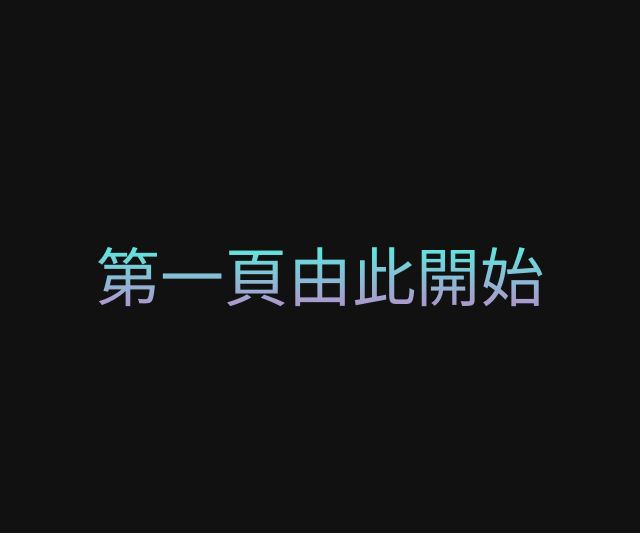
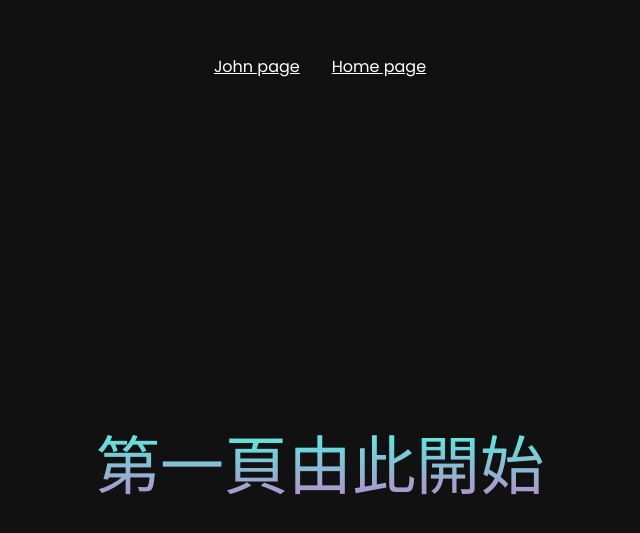
Before and after one commit to connectshark/vue-sass-template, a Vue app: page / in a window 1280 px wide. Shown: the part 121-654 px from the top of the page, without its empty margins (320-960 px from the left). Built offline with nearby package versions, Linux system fonts and the light colour scheme.

Commit message:
add auto route plugin

```diff
--- a/src/App.vue
+++ b/src/App.vue
@@ -1,5 +1,11 @@
 <template>
+<main>
+  <div>
+    <router-link to="/users/John">John page</router-link>
+    <router-link to="/">Home page</router-link>
+  </div>
   <router-view></router-view>
+</main>
 </template>
 
 
@@ -7,5 +13,15 @@
 #app {
   font-family: 'Poppins', 'Noto Sans TC', sans-serif;
   text-align: center;
+  main {
+    height: 100vh;
+    background-color: #111111;
+    display: grid;
+    place-items: center;
+  }
+  a {
+    color: #fff;
+    margin: 0 1rem;
+  }
 }
 </style>
--- /dev/null
+++ b/src/pages/index.vue
@@ -0,0 +1,23 @@
+<template>
+  <h1 class="title">第一頁由此開始</h1>
+</template>
+
+<script>
+export default {
+  setup () {
+    return {
+
+    }
+  }
+}
+</script>
+
+<style lang="scss" scoped>
+.title {
+  color:  transparent;
+  font-size: 4rem;
+  background-clip: text;
+  -webkit-background-clip: text;
+  background-image: linear-gradient(to bottom, #5ee7df 0%, #b490ca 100%);
+}
+</style>
--- /dev/null
+++ b/src/pages/users/[username].vue
@@ -0,0 +1,19 @@
+<template>
+<div>
+  <h1>Hello! {{ route.params.username }}</h1>
+</div>
+</template>
+
+<script setup>
+import { useRoute } from 'vue-router/auto'
+
+const route = useRoute('/user/[username]')
+
+</script>
+
+<style lang="scss" scoped>
+h1 {
+  color: #fff;
+  font-size: 4rem;
+}
+</style>
--- a/src/router/index.js
+++ b/src/router/index.js
@@ -1,17 +1,8 @@
 
-import { createRouter, createWebHashHistory } from 'vue-router'
-
-const history = createWebHashHistory()
+import { createRouter, createWebHashHistory } from 'vue-router/auto'
 
 const router = createRouter({
-  history,
-  routes: [
-    {
-      path: '/',
-      name: 'home',
-      component: () => import('../views/home.vue')
-    }
-  ]
+  history: createWebHashHistory()
 })
 
 export default router
--- a/src/views/home.vue
+++ /dev/null
@@ -1,31 +0,0 @@
-<template>
-  <main>
-    <h1 class="title">第一頁由此開始</h1>
-  </main>
-</template>
-
-<script>
-export default {
-  setup () {
-    return {
-
-    }
-  }
-}
-</script>
-
-<style lang="scss" scoped>
-main {
-  height: 100vh;
-  background-color: #111111;
-  display: grid;
-  place-items: center;
-  .title {
-    color:  transparent;
-    font-size: 4rem;
-    background-clip: text;
-    -webkit-background-clip: text;
-    background-image: linear-gradient(to bottom, #5ee7df 0%, #b490ca 100%);
-  }
-}
-</style>
--- a/vite.config.js
+++ b/vite.config.js
@@ -1,8 +1,9 @@
 import { defineConfig } from 'vite'
 import vue from '@vitejs/plugin-vue'
+import VueRouter from 'unplugin-vue-router/vite'
 
 export default defineConfig({
-  plugins: [vue()],
+  plugins: [VueRouter(), vue()],
   server: {
     port: 8080
   },
```
Also changed, not shown: package.json (+6 -5 lines).
